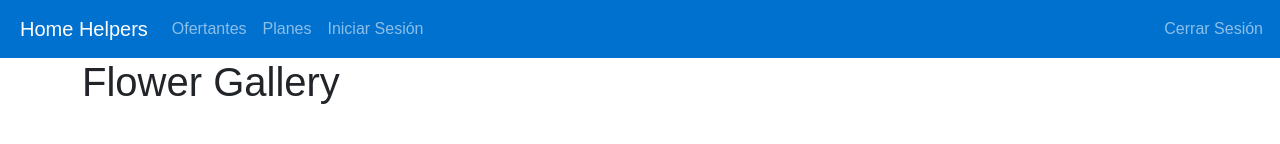
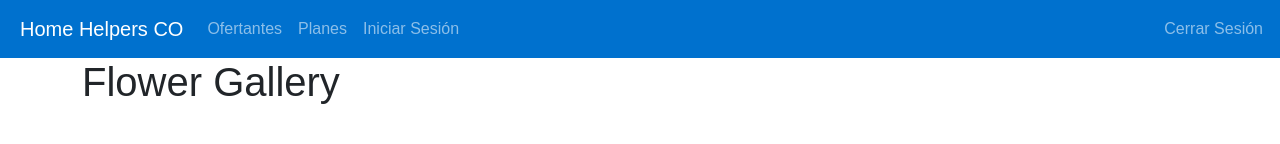
Before and after one commit to ALEJABM0817/TG, a React (Vite) app: page / in a window 1280 px wide. Shown: the top 144 px of the page. Built offline with nearby package versions, Linux system fonts and the light colour scheme; grey boxes are pictures that could not be loaded.

Commit message:
creacion de pagina home y correcion de slider en vistas

```diff
--- a/index.html
+++ b/index.html
@@ -5,7 +5,7 @@
     <link rel="icon" href="src\assets\images\icons\logoApp.png" />
     <link href="https://cdn.jsdelivr.net/npm/bootstrap@5.1.3/dist/css/bootstrap.min.css" rel="stylesheet" integrity="sha384-1BmE4kWBq78iYhFldvKuhfTAU6auU8tT94WrHftjDbrCEXSU1oBoqyl2QvZ6jIW3" crossorigin="anonymous">
     <meta name="viewport" content="width=device-width, initial-scale=1.0" />
-    <title>Home Helpers</title>
+    <title>Home Helpers CO</title>
   </head>
   <body>
     <div id="root"></div>
--- a/src/clean/pages/CleanRouter.jsx
+++ b/src/clean/pages/CleanRouter.jsx
@@ -2,24 +2,18 @@ import { Route, Routes } from "react-router-dom"
 import { Navbar } from "../../ui/Components/Navbar";
 import { Planes } from "./Planes";
 import { Ofertantes } from "./Ofertantes";
-import { Slider } from "../../ui/Components/Slider";
-
-
-
+import { Home } from "./Home";
 
 export const CleanRouter = () => {
   return (
     <>
       <Navbar />
       <Routes>
-
+      <Route path="/" element={ <Home /> } exac />
       <Route path="/Planes" element={ <Planes /> } />
       <Route path="/Ofertantes" element={ <Ofertantes /> } />
 
-
       </Routes>
-      <Slider />
     </>
-
   );
 };
--- /dev/null
+++ b/src/clean/pages/Home.jsx
@@ -0,0 +1,11 @@
+import React from 'react'
+import { Slider } from "../../ui/Components/Slider";
+
+export const Home = () => {
+  return (
+    <>
+      <Slider />
+    </>
+
+  )
+}
--- a/src/ui/Components/Navbar.jsx
+++ b/src/ui/Components/Navbar.jsx
@@ -18,7 +18,7 @@ const onLogout =() => {
     <nav className="navbar navbar-expand-lg navbar-dark p-2">
       <div className="container-fluid">
         <Link className="navbar-brand" to="/">
-          Home Helpers
+          Home Helpers CO
         </Link>
         <button
           className="custom-toggler navbar-toggler"
```
